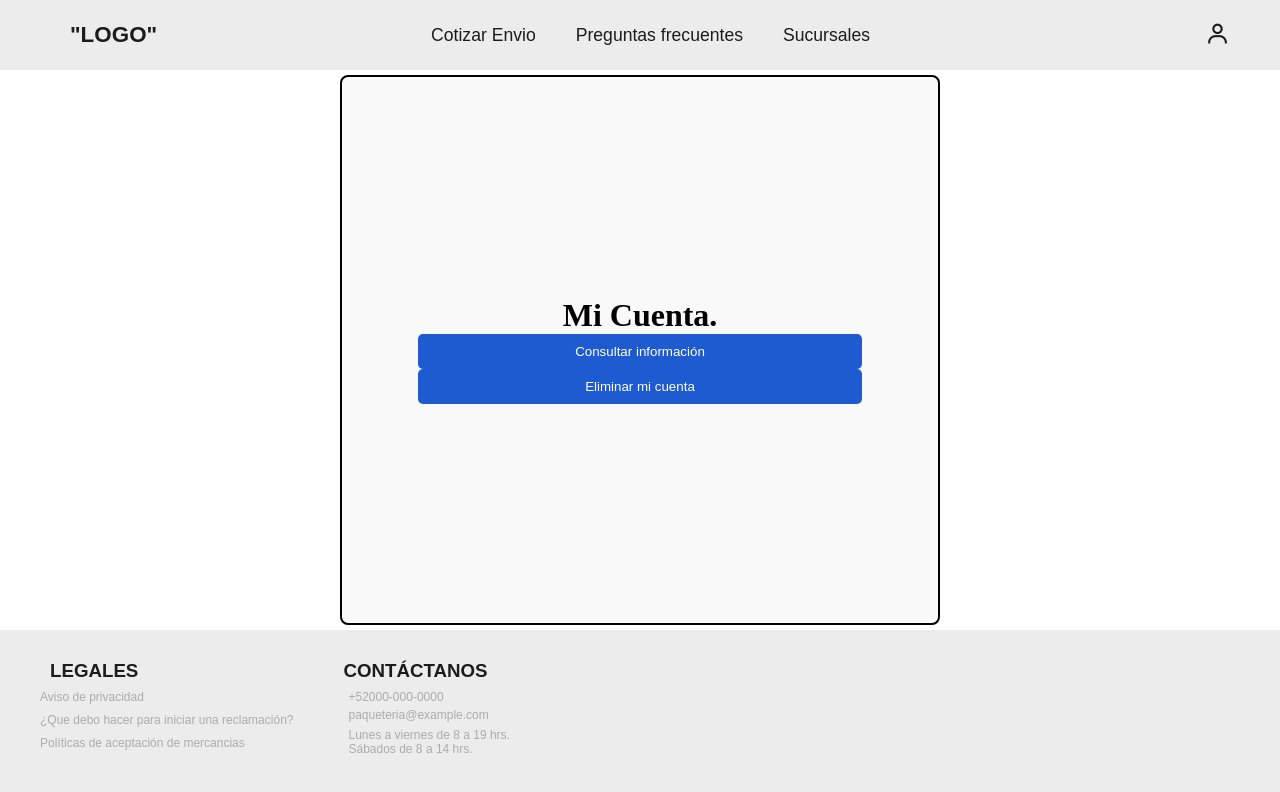
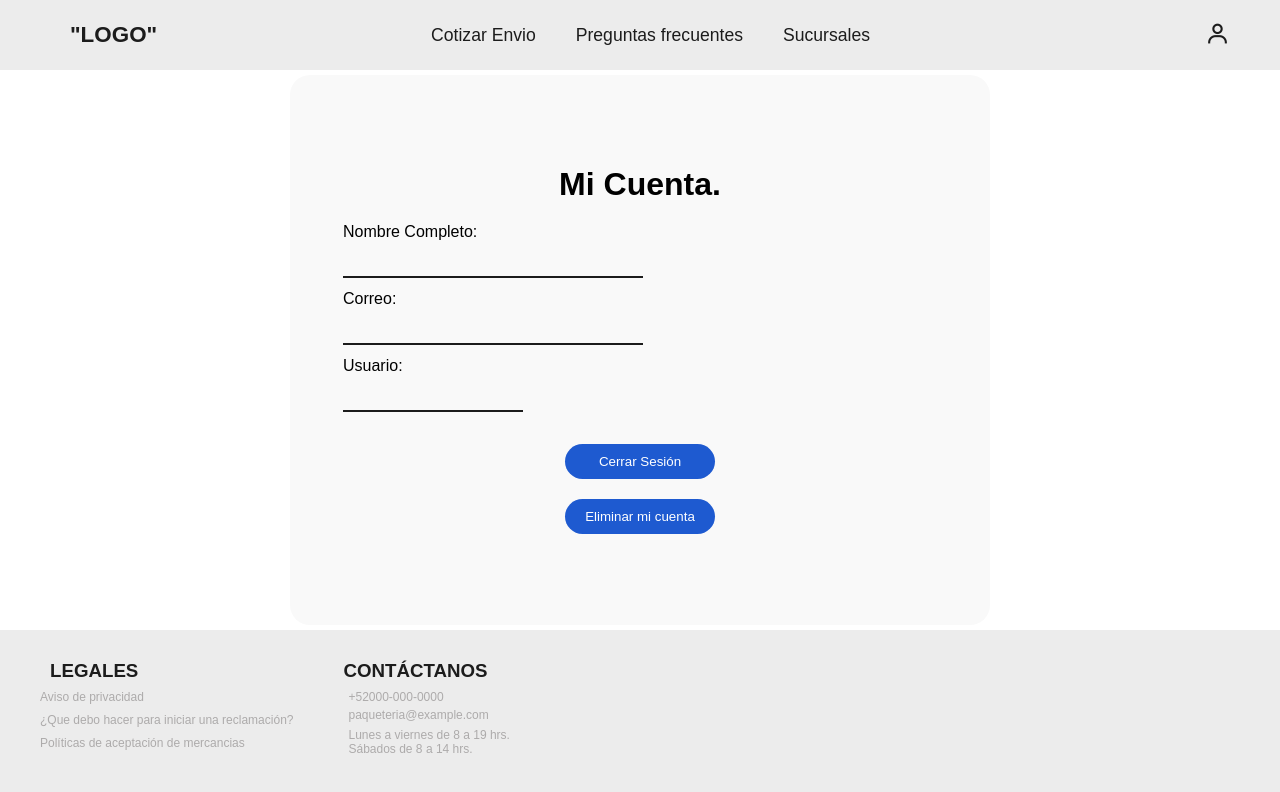
Before and after one commit to LewisAngelo11/angular-shipping-app, an Angular app: page /miCuenta in a window 1280 px wide. Shown: the top 792 px of the page. Built offline with nearby package versions, Linux system fonts and the light colour scheme; no server answers.

Commit message:
Mejoras de estilos del componente cuenta y nuevos métodos agregados
Se mejoraron los estilos del componente cuenta, y también se agregaron el método de cerrar sesión, y se elimino el metodo de ConsultarInfo para que se haga en automático en ngOnInit.

```diff
--- a/src/app/cuenta/cuenta.component.css
+++ b/src/app/cuenta/cuenta.component.css
@@ -1,28 +1,60 @@
+.main {
+  font-family: Arial, sans-serif;
+  align-items: center;
+  text-align: center;
+  padding: 0px;
+}
+
 .componente {
     display: flex;
     flex-direction: column; /* Organiza los elementos en una columna */
     align-items: center; /* Centra los elementos horizontalmente */
     justify-content: center; /* Centra los elementos verticalmente */
     height: 550px; /* Usa el 100% del alto de la ventana */
-    border: 2px solid #000000; /* Borde de 2px verde */
+    border: none;
     padding: 20px; /* Espacio interno */
-    border-radius: 8px; /* Bordes redondeados */
+    border-radius: 20px; /* Bordes redondeados */
     margin: 5px auto; /* Centra el div en el contenedor */
     background-color: #f9f9f9; /* Fondo gris claro */
-    width: 600px; /* Ancho del div */
+    width: 700px; /* Ancho del div */
+    gap: 20px;
   }
 
 .componente input {
     display: block; /* Hace que los inputs se apilen verticalmente */
-    width: 80%; /* Hace que los inputs ocupen el 100% del contenedor */
+    width: 180px; /* Hace que los inputs ocupen el 100% del contenedor */
     padding: 10px;
+    border: none;
+    border-bottom: 2px #1c1c1c solid;
+    background-color: #f9f9f9;
     margin-bottom: 12px; /* Añade un espacio debajo de los inputs */
   }
 
 .info {
     width: 90%; /* Hace que los inputs ocupen el 100% del contenedor */
-    align-items: center; /* Centra los elementos horizontalmente */
+    display: flex;
+    align-items: start; /* Centra los elementos horizontalmente */
     justify-content: center; /* Centra los elementos verticalmente */
+    flex-direction: column;
+}
+
+.name {
+  display: flex;
+  align-items: center;
+  justify-content: center;
+}
+
+.name label {
+  margin-right: 10px;
+}
+
+.name input {
+  width: 100px;
+  text-align: center;
+}
+
+.mail input {
+  width: 300px;
 }
 
 button {
@@ -30,11 +62,11 @@ button {
     background-color: #1e5ad0;
     color: white;
     border: none;
-    border-radius: 5px;
+    border-radius: 20px;
     cursor: pointer;
-    width: 80%;
+    width: 150px;
   }
 
 button:hover {
-    background-color:  #002fff;
-  }
+  background-color:  #002fff;
+}
--- a/src/app/cuenta/cuenta.component.html
+++ b/src/app/cuenta/cuenta.component.html
@@ -1,23 +1,17 @@
 <main class="main">
   <div class="componente">
     <h1>{{ title }}</h1> <!-- Título dinámico -->
-    <div *ngIf="ContenidoVisibleInfo" class="info">
-
-      <label for="nombre">Buscar por nombre:</label>
-      <input type="text" id="nombre"  #NombreB>
-
-      <label for="nombre">Nombre:</label>
-      <input type="text" id="nombre" [(ngModel)]="nombre" [disabled]="isDisabled" #Nombre>
-
-      <label for="apellidoPaterno">Apellido Paterno:</label>
-      <input type="text" id="apellidoPaterno" [(ngModel)]="apellidoPaterno" [disabled]="isDisabled" #Apellido1>
-
-      <label for="apellidoMaterno">Apellido Materno:</label>
-      <input type="text" id="apellidoMaterno" [(ngModel)]="apellidoMaterno" [disabled]="isDisabled" #Apellido2>
-
+    <div class="info">
+      <label for="full-name">Nombre Completo:</label>
+      <div class="name">
+        <input type="text" id="nombre" [(ngModel)]="nombre" [disabled]="isDisabled" #Nombre>
+        <input type="text" id="apellidoPaterno" [(ngModel)]="apellidoPaterno" [disabled]="isDisabled" #Apellido1>
+        <input type="text" id="apellidoMaterno" [(ngModel)]="apellidoMaterno" [disabled]="isDisabled" #Apellido2>
+      </div>
       <label for="email">Correo:</label>
-      <input type="text" id="email" [(ngModel)]="email" [disabled]="isDisabled" #Correo>
-
+      <div class="mail">
+        <input type="text" id="email" [(ngModel)]="email" [disabled]="isDisabled" #Correo>
+      </div>
       <label for="username">Usuario:</label>
       <input type="text" id="username" [(ngModel)]="username" [disabled]="isDisabled"  #User>
     </div>
@@ -27,7 +21,7 @@
       <input type="text" id="nombre" [(ngModel)]="nombre" [disabled]="isDisabled" #Contraseña>
     </div>
 
-    <button (click)="ConsultarInfo()">Consultar información</button>
+    <button (click)="cerrarSesion()">Cerrar Sesión</button>
     <button (click)="EliminarInfo()">Eliminar mi cuenta</button>
   </div>
 </main>
--- a/src/app/cuenta/cuenta.component.ts
+++ b/src/app/cuenta/cuenta.component.ts
@@ -1,10 +1,8 @@
 import { Component, ElementRef, ViewChild } from '@angular/core';
-import { jwtDecode } from "jwt-decode";
-import { response } from 'express';
-import { NgModule } from '@angular/core';
 import { CommonModule } from '@angular/common';
 import { FormsModule } from '@angular/forms';  // Aquí se importa FormsModule
 import { AuthService } from '../auth.service';
+import { Router } from '@angular/router';
 
 @Component({
   selector: 'app-cuenta',
@@ -33,58 +31,29 @@ export class CuentaComponent {
   @ViewChild('Apellido2') Apellido2!: ElementRef;
   @ViewChild('Correo') Correo!: ElementRef;
   @ViewChild('NombreB') NombreB!: ElementRef;
-  constructor(private authService: AuthService) {}
+  constructor(private authService: AuthService, private router: Router) {}
 
-  ngOnInit(): void {
-    // Obtener el token del localStorage (suponiendo que ya se ha guardado al iniciar sesión)
-    const token = localStorage.getItem('authToken'); // O donde tengas el token almacenado
-
-    if (token) {
-      // Decodificar el token
-      const decodedToken: any = jwtDecode(token);
-
-      // Asignar los valores del token a las variables
-      this.nombre = decodedToken.nombre;
-      this.apellidoPaterno = decodedToken.apellidoPaterno;
-      this.apellidoMaterno = decodedToken.apellidoMaterno;
-      this.email = decodedToken.email;
-      this.username = decodedToken.username;
-      this.password = decodedToken.password;  // Si el token tiene la contraseña (aunque no es recomendado)
-    }
-  }
-
-  ConsultarInfo(){
-    this.ContenidoVisibleDelete = false;
-    this.ContenidoVisibleInfo = true;
-
-    console.log(this.NombreB.nativeElement.value);
-
-    const body = {
-      username: this.NombreB.nativeElement.value,
-
-    }
-
-    this.authService.ConsultarUser(body).subscribe(
-      (response) => {
-        if (response.status === 'success'){
-          this.Nombre.nativeElement.value = response.username;
-          this.Apellido1.nativeElement.value = response.Apellido1;
-          this.Apellido2.nativeElement.value = response.Apellido2;
-          this.Correo.nativeElement.value = response.Email;
-          this.User.nativeElement.value = response.User;
-          this.ContraseñaC.nativeElement = response.Contraseña;
-
-
-        } else {
-          alert('Error al registrar el usuario');
-        }
+  ngOnInit() {
+    this.authService.ConsultarUser().subscribe(
+      perfil => {
+        this.nombre = perfil.Nombre;
+        this.apellidoPaterno = perfil.Apellido1;
+        this.apellidoMaterno = perfil.Apellido2;
+        this.email = perfil.Email;
+        this.username = perfil.User;
       },
-      (error) =>{
-        console.error('Hubo un error:', error);
-        alert('Error en el servidor. Intente más tarde.');
+      error => {
+        console.error("Error al obtener el perfil:",error);
       }
     );
   }
+
+  // Cerrar sesión: eliminar el token y redirigir al login
+  cerrarSesion(): void {
+    this.authService.logout();  // Eliminar el token del localStorage
+    this.router.navigate(['/menu']);  // Redirigir a la página del menu
+  }
+
 
   EliminarInfo(): void {
     this.ContenidoVisibleInfo = false;
```
